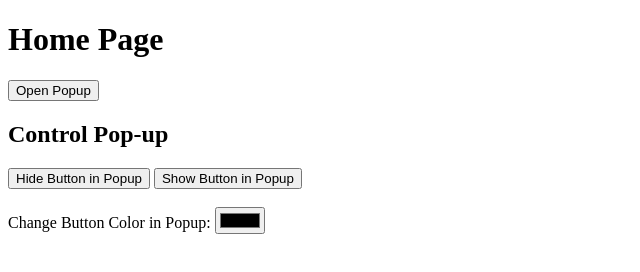
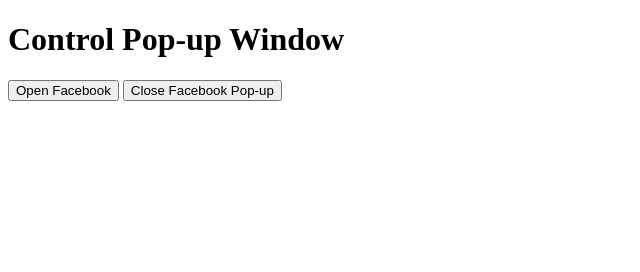
Before and after one commit to Xpl0itME/poc1, a plain HTML site: page index.html in a window 1280 px wide. Shown: the whole page, without its empty margins (0-640 px from the left). Drawn offline with Linux system fonts and the light colour scheme.

Commit message:
Update index.html

```diff
--- a/index.html
+++ b/index.html
@@ -3,45 +3,28 @@
 <head>
   <meta charset="UTF-8">
   <meta name="viewport" content="width=device-width, initial-scale=1.0">
-  <title>Main Page</title>
+  <title>Main Page - Control Pop-Up</title>
 </head>
 <body>
-  <h1>Home Page</h1>
-  <button onclick="openPopup()">Open Popup</button>
-
-  <h2>Control Pop-up</h2>
-  <button onclick="hidePopupButton()">Hide Button in Popup</button>
-  <button onclick="showPopupButton()">Show Button in Popup</button>
-  <br><br>
-  <label for="colorPicker">Change Button Color in Popup:</label>
-  <input type="color" id="colorPicker" onchange="changePopupButtonColor(this.value)">
+  <h1>Control Pop-up Window</h1>
+  <button onclick="openFacebookPopup()">Open Facebook</button>
+  <button onclick="closeFacebookPopup()">Close Facebook Pop-up</button>
 
   <script>
     let popup;
 
-    // Function to open the pop-up window
-    function openPopup() {
-      popup = window.open("popup.html", "Popup", "width=400,height=400");
+    // Function to open the Facebook pop-up
+    function openFacebookPopup() {
+      // Open Facebook in a new pop-up window
+      popup = window.open("https://www.facebook.com", "FacebookPopup", "width=800,height=600");
     }
 
-    // Function to hide the button in the pop-up
-    function hidePopupButton() {
+    // Function to close the Facebook pop-up
+    function closeFacebookPopup() {
       if (popup && !popup.closed) {
-        popup.postMessage({ action: "hide" }, "*");
-      }
-    }
-
-    // Function to show the button in the pop-up
-    function showPopupButton() {
-      if (popup && !popup.closed) {
-        popup.postMessage({ action: "show" }, "*");
-      }
-    }
-
-    // Function to change the button color in the pop-up
-    function changePopupButtonColor(color) {
-      if (popup && !popup.closed) {
-        popup.postMessage({ action: "changeColor", color: color }, "*");
+        popup.close();
+      } else {
+        alert("Facebook pop-up is not open!");
       }
     }
   </script>
```
